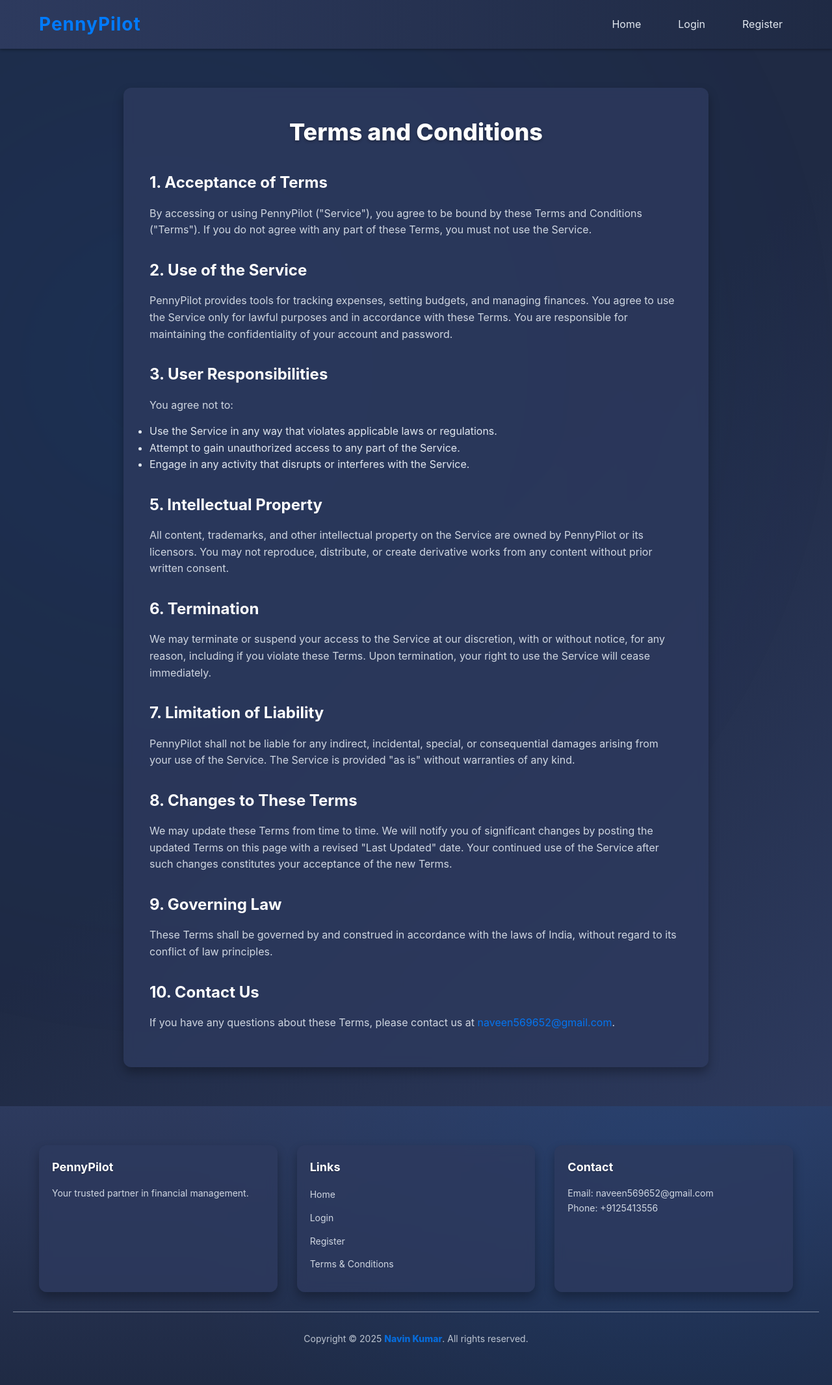
After one commit to karmakr1920/pennypilot, a Django app: page /terms/ in a window 1280 px wide. The commit adds this page. Shown: the whole page at 65% size. Run offline with Django 5.2, Linux system fonts and the light colour scheme.

Commit message:
Added terms page

```diff
--- a/dashboard/templates/dashboard/register.html
+++ b/dashboard/templates/dashboard/register.html
@@ -82,7 +82,7 @@
                       <button type="submit" class="btn btn-primary btn-block">Register</button>
                   </div>
                   <p class="sign-up text-center">Already have an account? <a href="{% url 'login' %}">Sign In</a></p>
-                  <p class="terms">By creating an account, you are accepting our <a href="#">Terms & Conditions</a></p>
+                  <p class="terms">By creating an account, you are accepting our <a href="{% url "terms" %}">Terms & Conditions</a></p>
                   <p class="text-center mt-3">
                       <a href="{% url 'home' %}" class="text-decoration-none">
                           <i class="mdi mdi-arrow-left me-2"></i>Back to Home
--- /dev/null
+++ b/dashboard/templates/dashboard/terms.html
@@ -0,0 +1,435 @@
+<!DOCTYPE html>
+<html lang="en">
+<head>
+    <meta charset="utf-8">
+    <meta name="viewport" content="width=device-width, initial-scale=1, shrink-to-fit=no">
+    <title>Terms and Conditions - PennyPilot</title>
+    <style>
+        * {
+            margin: 0;
+            padding: 0;
+            box-sizing: border-box;
+            font-family: -apple-system, BlinkMacSystemFont, 'Segoe UI', Roboto, Oxygen, Ubuntu, Cantarell, 'Open Sans', 'Helvetica Neue', sans-serif;
+        }
+        body {
+            background-color: #1F2A44;
+            color: #E2E8F0;
+            line-height: 1.6;
+            overflow-x: hidden;
+        }
+        .container {
+            max-width: 1200px;
+            margin: 0 auto;
+            padding: 0 20px;
+        }
+        /* Navigation */
+        .navbar {
+            background: linear-gradient(90deg, #2D3A5E, #1F2A44);
+            padding: 15px 0;
+            position: sticky;
+            top: 0;
+            z-index: 1000;
+            box-shadow: 0 2px 4px rgba(0, 0, 0, 0.3);
+        }
+        .navbar .container {
+            display: flex;
+            justify-content: space-between;
+            align-items: center;
+        }
+        .navbar-brand {
+            font-size: 28px;
+            font-weight: 700;
+            color: #007BFF;
+            text-decoration: none;
+            letter-spacing: 1px;
+        }
+        .navbar-menu {
+            display: flex;
+            list-style: none;
+        }
+        .navbar-menu li {
+            margin-left: 25px;
+        }
+        .navbar-menu a {
+            color: #E2E8F0;
+            text-decoration: none;
+            font-size: 16px;
+            padding: 8px 16px;
+            border-radius: 4px;
+            transition: all 0.3s ease;
+            position: relative;
+        }
+        .navbar-menu a:hover {
+            background-color: #007BFF;
+            color: #FFFFFF;
+            transform: translateY(-2px);
+        }
+        .navbar-menu a::after {
+            content: '';
+            position: absolute;
+            bottom: 0;
+            left: 50%;
+            width: 0;
+            height: 2px;
+            background-color: #FFFFFF;
+            transition: all 0.3s ease;
+            transform: translateX(-50%);
+        }
+        .navbar-menu a:hover::after {
+            width: 50%;
+        }
+        .navbar-toggle {
+            display: none;
+            font-size: 24px;
+            cursor: pointer;
+            color: #E2E8F0;
+        }
+        @media (max-width: 768px) {
+            .navbar-menu {
+                display: none;
+                flex-direction: column;
+                position: absolute;
+                top: 60px;
+                left: 0;
+                right: 0;
+                background: #2D3A5E;
+                padding: 20px;
+            }
+            .navbar-menu.active {
+                display: flex;
+            }
+            .navbar-toggle {
+                display: block;
+            }
+        }
+        /* Terms Section */
+        .terms-section {
+            background: linear-gradient(135deg, #1F2A44 50%, #2D3A5E 100%);
+            padding: 60px 20px;
+            position: relative;
+            overflow: hidden;
+            min-height: 80vh;
+        }
+        .terms-section::before {
+            content: '';
+            position: absolute;
+            top: 0;
+            left: 0;
+            width: 100%;
+            height: 100%;
+            background: radial-gradient(circle at 20% 30%, rgba(0, 123, 255, 0.2), transparent 70%);
+            animation: glow 8s infinite;
+        }
+        @keyframes glow {
+            0% { opacity: 0.4; transform: scale(1); }
+            50% { opacity: 0.6; transform: scale(1.1); }
+            100% { opacity: 0.4; transform: scale(1); }
+        }
+        .terms-content {
+            background: rgba(45, 58, 94, 0.8);
+            backdrop-filter: blur(8px);
+            padding: 40px;
+            border-radius: 12px;
+            box-shadow: 0 8px 16px rgba(0, 0, 0, 0.3);
+            position: relative;
+            z-index: 1;
+            max-width: 900px;
+            margin: 0 auto;
+        }
+        .terms-content h1 {
+            font-size: 36px;
+            font-weight: 800;
+            color: #FFFFFF;
+            text-shadow: 0 2px 4px rgba(0, 0, 0, 0.3);
+            margin-bottom: 20px;
+            text-align: center;
+            animation: fadeInUp 1s ease-out;
+        }
+        .terms-content h2 {
+            font-size: 24px;
+            font-weight: 700;
+            color: #FFFFFF;
+            margin: 30px 0 15px;
+            animation: fadeInUp 1s ease-out;
+            animation-delay: calc(0.2s * var(--delay));
+        }
+        .terms-content p {
+            font-size: 16px;
+            color: #E2E8F0;
+            opacity: 0.9;
+            margin-bottom: 15px;
+            animation: fadeInUp 1s ease-out;
+            animation-delay: calc(0.3s * var(--delay));
+        }
+        .terms-content a {
+            color: #007BFF;
+            text-decoration: none;
+            transition: color 0.3s ease;
+        }
+        .terms-content a:hover {
+            color: #0056b3;
+            text-decoration: underline;
+        }
+        .terms-content .last-updated {
+            font-size: 14px;
+            color: #E2E8F0;
+            opacity: 0.7;
+            text-align: center;
+            margin-bottom: 30px;
+        }
+        @keyframes fadeInUp {
+            from { opacity: 0; transform: translateY(20px); }
+            to { opacity: 1; transform: translateY(0); }
+        }
+        @media (max-width: 768px) {
+            .terms-content { padding: 20px; }
+            .terms-content h1 { font-size: 28px; }
+            .terms-content h2 { font-size: 20px; }
+            .terms-content p { font-size: 14px; }
+        }
+        /* Footer */
+        .footer {
+            background: linear-gradient(180deg, #2D3A5E, #1F2A44);
+            padding: 60px 20px;
+            position: relative;
+            overflow: hidden;
+        }
+        .footer::before {
+            content: '';
+            position: absolute;
+            top: 0;
+            left: 0;
+            width: 100%;
+            height: 100%;
+            background: radial-gradient(circle at 80% 20%, rgba(0, 123, 255, 0.2), transparent 70%);
+            opacity: 0.5;
+        }
+        .footer .container {
+            display: flex;
+            flex-wrap: wrap;
+            gap: 30px;
+            position: relative;
+            z-index: 1;
+        }
+        .footer-column {
+            flex: 1;
+            min-width: 200px;
+            background: rgba(45, 58, 94, 0.8);
+            backdrop-filter: blur(8px);
+            padding: 20px;
+            border-radius: 12px;
+            box-shadow: 0 8px 16px rgba(0, 0, 0, 0.3);
+            animation: fadeInUp 1s ease-out forwards;
+            animation-delay: calc(0.2s * var(--delay));
+        }
+        .footer-column:nth-child(1) { --delay: 1; }
+        .footer-column:nth-child(2) { --delay: 2; }
+        .footer-column:nth-child(3) { --delay: 3; }
+        .footer-column h5 {
+            font-size: 18px;
+            font-weight: 700;
+            margin-bottom: 15px;
+            color: #FFFFFF;
+            text-shadow: 0 1px 2px rgba(0, 0, 0, 0.3);
+        }
+        .footer-column p, .footer-column a {
+            font-size: 14px;
+            color: #E2E8F0;
+            text-decoration: none;
+            opacity: 0.9;
+            transition: all 0.3s ease;
+        }
+        .footer-column a:hover {
+            color: #007BFF;
+            transform: translateX(5px);
+            display: inline-block;
+        }
+        .footer-column ul {
+            list-style: none;
+        }
+        .footer-column li {
+            margin-bottom: 10px;
+        }
+        .footer-divider {
+            border-top: 1px solid #E2E8F0;
+            margin: 30px 0;
+            opacity: 0.5;
+            animation: expand 1.5s ease-out forwards;
+        }
+        .footer-copyright {
+            text-align: center;
+            font-size: 14px;
+            opacity: 0.8;
+            color: #E2E8F0;
+        }
+        .footer-copyright a{
+            color: #007BFF;
+            font-weight: 800;
+            text-decoration: none;
+        }
+        @keyframes expand {
+            from { width: 0; }
+            to { width: 100%; }
+        }
+        @media (max-width: 768px) {
+            .footer-column { margin-bottom: 20px; }
+        }
+        /* Toast Notifications */
+        .toast-container {
+            position: fixed;
+            top: 20px;
+            right: 20px;
+            z-index: 2000;
+        }
+        .toast {
+            background: rgba(45, 58, 94, 0.9);
+            backdrop-filter: blur(8px);
+            color: #E2E8F0;
+            padding: 15px 20px;
+            border-radius: 8px;
+            box-shadow: 0 4px 12px rgba(0, 0, 0, 0.3);
+            margin-bottom: 10px;
+            display: flex;
+            justify-content: space-between;
+            align-items: center;
+            animation: slideIn 0.5s ease-out, autoHide 3s ease-in forwards;
+        }
+        .toast.success {
+            background: rgba(40, 167, 69, 0.9);
+        }
+        .toast.warning {
+            background: rgba(255, 193, 7, 0.9);
+            color: #1F2A44;
+        }
+        .toast-close {
+            background: none;
+            border: none;
+            color: #E2E8F0;
+            font-size: 16px;
+            cursor: pointer;
+            margin-left: 10px;
+        }
+        @keyframes slideIn {
+            from { transform: translateX(100%); opacity: 0; }
+            to { transform: translateX(0); opacity: 1; }
+        }
+        @keyframes autoHide {
+            0%, 80% { opacity: 1; }
+            100% { opacity: 0; display: none; }
+        }
+    </style>
+</head>
+<body>
+    <!-- Navigation -->
+    <nav class="navbar">
+        <div class="container">
+            <a href="{% url 'home' %}" class="navbar-brand">PennyPilot</a>
+            <span class="navbar-toggle" onclick="toggleMenu()">☰</span>
+            <ul class="navbar-menu" id="navbarMenu">
+                <li><a href="{% url 'home' %}">Home</a></li>
+                {% if user.is_authenticated %}
+                    <li><a href="{% url 'dashboard' %}">Dashboard</a></li>
+                    <li><a href="{% url 'update_user' %}">Profile</a></li>
+                    <li><a href="{% url 'logout' %}">Logout</a></li>
+                {% else %}
+                    <li><a href="{% url 'login' %}">Login</a></li>
+                    <li><a href="{% url 'register' %}">Register</a></li>
+                {% endif %}
+            </ul>
+        </div>
+    </nav>
+
+    <!-- Toast Notifications -->
+    {% if messages %}
+        <div class="toast-container">
+            {% for message in messages %}
+                <div class="toast {{ message.tags }}">
+                    <span>{{ message }}</span>
+                    <button class="toast-close" onclick="this.parentElement.style.display='none'">×</button>
+                </div>
+            {% endfor %}
+        </div>
+    {% endif %}
+
+    <!-- Terms and Conditions Section -->
+    <section class="terms-section">
+        <div class="container">
+            <div class="terms-content">
+                <h1>Terms and Conditions</h1>
+
+                <h2 style="--delay: 1;">1. Acceptance of Terms</h2>
+                <p style="--delay: 1;">By accessing or using PennyPilot ("Service"), you agree to be bound by these Terms and Conditions ("Terms"). If you do not agree with any part of these Terms, you must not use the Service.</p>
+
+                <h2 style="--delay: 2;">2. Use of the Service</h2>
+                <p style="--delay: 2;">PennyPilot provides tools for tracking expenses, setting budgets, and managing finances. You agree to use the Service only for lawful purposes and in accordance with these Terms. You are responsible for maintaining the confidentiality of your account and password.</p>
+
+                <h2 style="--delay: 3;">3. User Responsibilities</h2>
+                <p style="--delay: 3;">You agree not to:
+                    <ul>
+                        <li>Use the Service in any way that violates applicable laws or regulations.</li>
+                        <li>Attempt to gain unauthorized access to any part of the Service.</li>
+                        <li>Engage in any activity that disrupts or interferes with the Service.</li>
+                    </ul>
+                </p>
+
+                <h2 style="--delay: 5;">5. Intellectual Property</h2>
+                <p style="--delay: 5;">All content, trademarks, and other intellectual property on the Service are owned by PennyPilot or its licensors. You may not reproduce, distribute, or create derivative works from any content without prior written consent.</p>
+
+                <h2 style="--delay: 6;">6. Termination</h2>
+                <p style="--delay: 6;">We may terminate or suspend your access to the Service at our discretion, with or without notice, for any reason, including if you violate these Terms. Upon termination, your right to use the Service will cease immediately.</p>
+
+                <h2 style="--delay: 7;">7. Limitation of Liability</h2>
+                <p style="--delay: 7;">PennyPilot shall not be liable for any indirect, incidental, special, or consequential damages arising from your use of the Service. The Service is provided "as is" without warranties of any kind.</p>
+
+                <h2 style="--delay: 8;">8. Changes to These Terms</h2>
+                <p style="--delay: 8;">We may update these Terms from time to time. We will notify you of significant changes by posting the updated Terms on this page with a revised "Last Updated" date. Your continued use of the Service after such changes constitutes your acceptance of the new Terms.</p>
+
+                <h2 style="--delay: 9;">9. Governing Law</h2>
+                <p style="--delay: 9;">These Terms shall be governed by and construed in accordance with the laws of India, without regard to its conflict of law principles.</p>
+
+                <h2 style="--delay: 10;">10. Contact Us</h2>
+                <p style="--delay: 10;">If you have any questions about these Terms, please contact us at <a href="mailto:naveen569652@gmail.com">naveen569652@gmail.com</a>.</p>
+            </div>
+        </div>
+    </section>
+
+    <!-- Footer -->
+    <footer class="footer">
+        <div class="container">
+            <div class="footer-column">
+                <h5>PennyPilot</h5>
+                <p>Your trusted partner in financial management.</p>
+            </div>
+            <div class="footer-column">
+                <h5>Links</h5>
+                <ul>
+                    <li><a href="{% url 'home' %}">Home</a></li>
+                    {% if user.is_authenticated %}
+                        <li><a href="{% url 'dashboard' %}">Dashboard</a></li>
+                        <li><a href="{% url 'update_user' %}">Profile</a></li>
+                        <li><a href="{% url 'logout' %}">Logout</a></li>
+                    {% else %}
+                        <li><a href="{% url 'login' %}">Login</a></li>
+                        <li><a href="{% url 'register' %}">Register</a></li>
+                    {% endif %}
+                    <li><a href="{% url 'terms' %}">Terms & Conditions</a></li>
+                </ul>
+            </div>
+            <div class="footer-column">
+                <h5>Contact</h5>
+                <p>Email: naveen569652@gmail.com</p>
+                <p>Phone: +9125413556</p>
+            </div>
+        </div>
+        <div class="footer-divider"></div>
+        <p class="footer-copyright">Copyright © {{year_name}} <a href="https://www.linkedin.com/in/navin-kumar-550377223/" class="text-decoration-none" target="_blank">Navin Kumar</a>. All rights reserved.</p>
+    </footer>
+
+    <script>
+        function toggleMenu() {
+            var menu = document.getElementById('navbarMenu');
+            menu.classList.toggle('active');
+        }
+    </script>
+</body>
+</html>
--- a/dashboard/urls.py
+++ b/dashboard/urls.py
@@ -7,6 +7,7 @@ urlpatterns = [
     path('expense-report/', views.report_view, name='expense_report'),
     path('dashboard/', views.user_dashboard, name='dashboard'),
     path('add-expense/', views.add_expense, name='add_expense'),
+    path('terms/', views.terms, name='terms'),
     path('<int:exp_id>/update-expense/', views.update_expense, name='update_expense'),
     path('<int:exp_id>/delete-expense/', views.delete_expense, name='delete_expense'),
     path('report/', views.report_view, name='report'),
--- a/dashboard/views.py
+++ b/dashboard/views.py
@@ -211,6 +211,16 @@ def index(request):
         'year_name': year_name
     }
     return render(request, 'dashboard/index.html',context)
+
+def terms(request):
+    today = datetime.today()
+    current_year = today.year
+
+    year_name = str(current_year)
+    context = {
+        'year_name': year_name
+    }
+    return render(request, 'dashboard/terms.html',context)
 
 
 @login_required(login_url='/login/')
```
Also changed, not shown: dashboard/templates/dashboard/index.html (+12 -5 lines).
